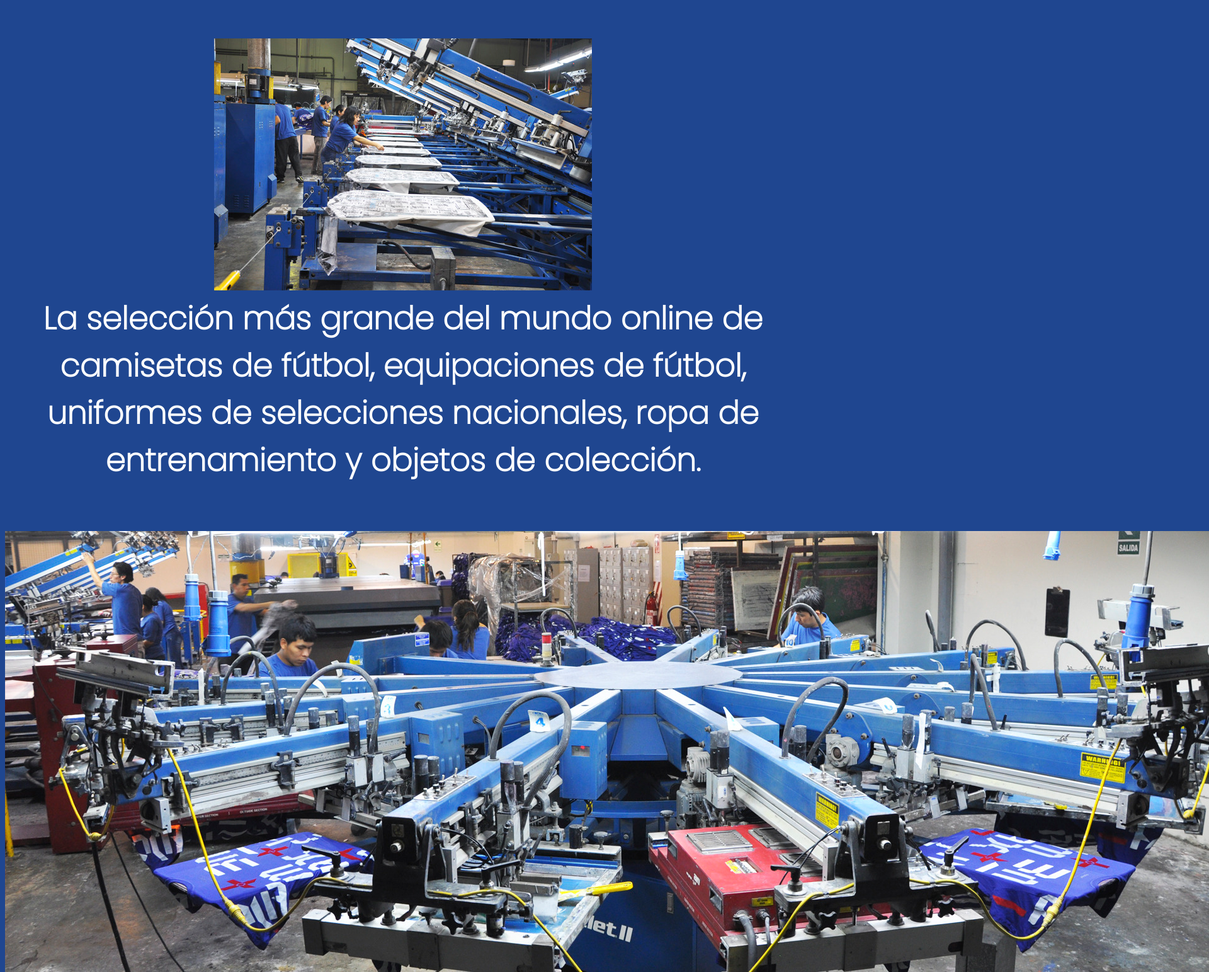
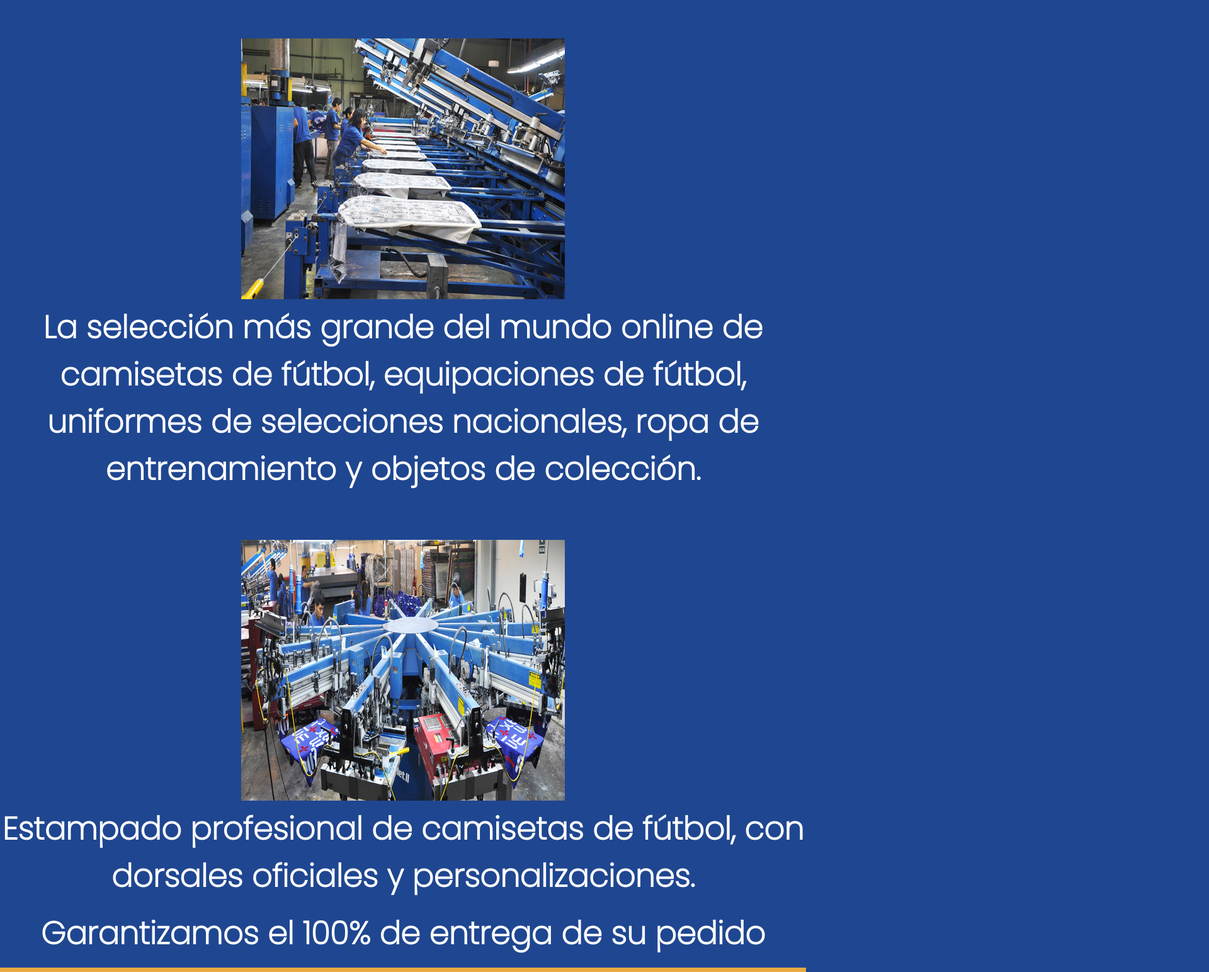
Before and after one commit to ebrielcadenas/sitioweb, a plain HTML site: page secciones/nosotros.html in a window 1280 px wide. Shown: the part 1047-2590 px from the top of the page at 63% size, 1920 px wide, since content can reach past the window. Drawn offline with nearby package versions, Linux system fonts and the light colour scheme; files whose address does not match are found by name.

Commit message:
correccion de imagenes

```diff
--- a/secciones/nosotros.html
+++ b/secciones/nosotros.html
@@ -10,7 +10,8 @@
     <link rel="preconnect" href="https://fonts.gstatic.com" crossorigin>
     <link href="https://fonts.googleapis.com/css2?family=Montserrat:ital,wght@1,300&family=Roboto:wght@300&display=swap"
         rel="stylesheet">
-        <link href="https://cdn.jsdelivr.net/npm/bootstrap@5.1.3/dist/css/bootstrap.min.css" rel="stylesheet" integrity="sha384-1BmE4kWBq78iYhFldvKuhfTAU6auU8tT94WrHftjDbrCEXSU1oBoqyl2QvZ6jIW3" crossorigin="anonymous">
+    <link href="https://cdn.jsdelivr.net/npm/bootstrap@5.1.3/dist/css/bootstrap.min.css" rel="stylesheet"
+        integrity="sha384-1BmE4kWBq78iYhFldvKuhfTAU6auU8tT94WrHftjDbrCEXSU1oBoqyl2QvZ6jIW3" crossorigin="anonymous">
     <link rel="stylesheet" href="../css/style.css">
 </head>
 
@@ -26,9 +27,11 @@
             <h1>SEVEN FUTBOL</h1>
             <div class="container">
                 <nav class="nav nav-pills flex-column flex-sm-row">
-                <a class="flex-sm-fill text-sm-center nav-link active" aria-current="page" href="../index.html">INICIO</a>
+                    <a class="flex-sm-fill text-sm-center nav-link active" aria-current="page"
+                        href="../index.html">INICIO</a>
                     <a class="flex-sm-fill text-sm-center nav-link" href="../secciones/productos.html">PRODUCTOS</a>
-                <a class="flex-sm-fill text-sm-center nav-link active" href="../secciones/micuenta.html">MI CUENTA</a>
+                    <a class="flex-sm-fill text-sm-center nav-link active" href="../secciones/micuenta.html">MI
+                        CUENTA</a>
                     <a class="flex-sm-fill text-sm-center nav-link " href="../secciones/registro.html">REGISTRO</a>
                     <a class="flex-sm-fill text-sm-center nav-link active" href="./nosotros.html">NOSOTROS</a>
                     <a class="flex-sm-fill text-sm-center nav-link " href="../secciones/contacto.html">CONTACTO</a>
@@ -44,11 +47,23 @@
         <div class="nosotrosUno">
             <p> Más de 200.000 clientes satisfechos en más de 10 años</p>
             <section>
-                <img class="maquinaEstampado" src="../image/estampadoDigital.jpg" alt="maquina de estampado">
+                <picture>
+                    <source media="(min-width:500px )" srcset="../image/estampadoDigital3.jpg">
+                    <source media="(min-width:768px )" srcset="../image/estampadoDigital3.jpg">
+                    <source media="(min-width:1024px )" srcset="../image/estampadoDigital.jpg">
+                    <img class="maquinaEstampado" src="../image/estampadoDigital12.jpg" alt="maquina de estampado">
+                </picture>
+
             </section>
             <p> La selección más grande del mundo online de camisetas de fútbol, equipaciones de fútbol, uniformes de
                 selecciones nacionales, ropa de entrenamiento y objetos de colección.</p>
-            <img class="maquinaEstampado" src="../image/EstampadoDigital2.jpg" alt="impresora de estampado">
+            <picture>
+                <source media="(min-width:500px )" srcset="../image/EstampadDigital2.jpg">
+                <source media="(min-width:768px )" srcset="../image/EstampadDigital2.jpg">
+                <source media="(min-width:1024px )" srcset="../image/EstampadoDigital2.jpg">
+                <img class="maquinaEstampado" src="../image/EstampadoDigital1.jpg" alt="impresora de estampado">
+            </picture>
+
             <p> Estampado profesional de camisetas de fútbol, con dorsales oficiales y personalizaciones.</p>
             <p>
                 Garantizamos el 100% de entrega de su pedido
@@ -57,7 +72,7 @@
 
 
     </main>
-    <footer  id="pie">
+    <footer id="pie">
         <p>
             ¡Somos proveedores de indumentria deportiva, llevamos 10 años en la industria del fútbol. La calidad de las
             prendas en nuestro sitio web habla por si solo. somos profesionales dedicados a la industria del fútbol!
```
Also changed, not shown: image/estampadoDigital12.jpg (renamed from image/estampadoDigital1 (2).jpg). Lines whose indentation alone changed are shown as unchanged.
